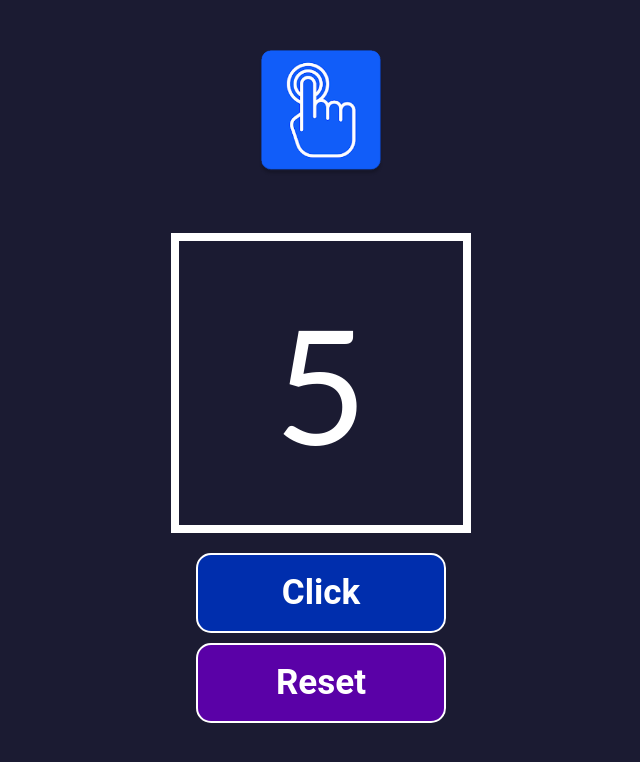
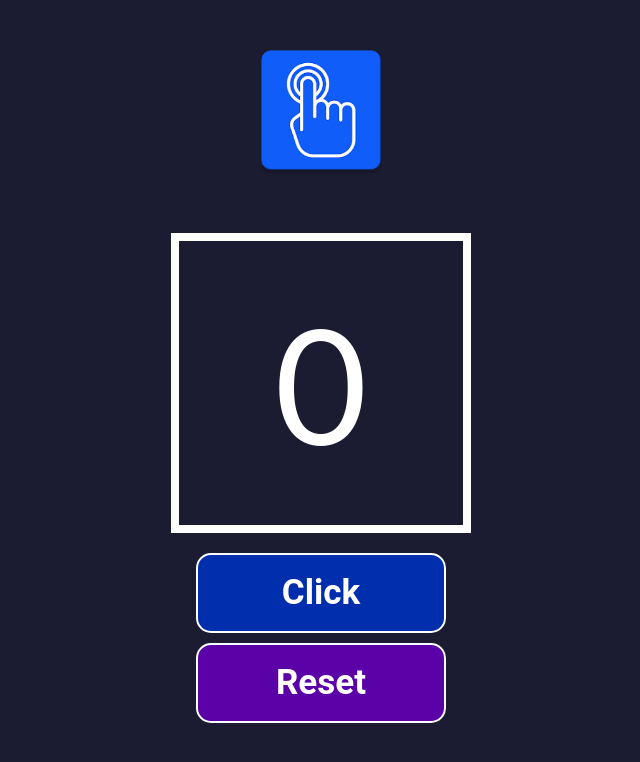
Before and after one commit to NicolasWeibel/click-counter, a React (Create React App) app: page / in a window 1280 px wide. Shown: the top 762 px of the page, without its empty margins (319-959 px from the left). Built offline with nearby package versions, Linux system fonts and the light colour scheme; the HTML template or start-up script is replaced by a standard one.

Commit message:
Update click functions

```diff
--- a/src/App.js
+++ b/src/App.js
@@ -2,16 +2,19 @@ import './App.css';
 import Button from './components/Button';
 import Counter from './components/Counter';
 import clickCounterLogo from './images/click-counter-logo.png'
+import { useState } from 'react';
 
 function App() {
 
+  const [clicksNumber, setClicksNumber] = useState(0);
+
   const addCounter = () => {
-    console.log('Add')
-  }
+    setClicksNumber(clicksNumber + 1);
+  };
 
   const resetCounter = () => {
-    console.log('Reset')
-  }
+    setClicksNumber(0)
+  };
 
 
   return (
@@ -20,7 +23,7 @@ function App() {
         <img className='click-counter-logo' src={clickCounterLogo} alt='Click Counter Logo' />
       </div>
       <div className='main-container'>
-        <Counter clicksNumber={5} />
+        <Counter clicksNumber={clicksNumber} />
         <Button text='Click' isClickButton={true} handleClick={addCounter} />
         <Button text='Reset' isClickButton={false} handleClick={resetCounter} />
       </div>
```
